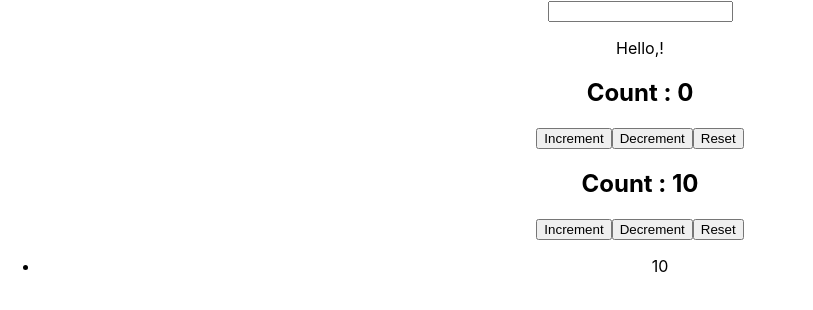
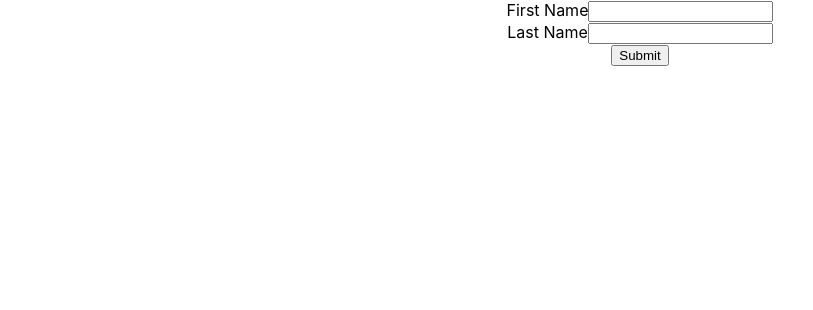
Before and after one commit to sarfrajabbasi/practice_react, a React (Create React App) app: page / in a window 1280 px wide. Shown: the top 310 px of the page, without its empty margins (0-813 px from the left). Built offline with nearby package versions, Linux system fonts and the light colour scheme.

Commit message:
react customHook Examples

```diff
--- a/src/App.js
+++ b/src/App.js
@@ -3,6 +3,7 @@ import "./App.css";
 import CustomCounter1 from "./component/coustomHooks/CustomCounter1";
 import CustomCounter2 from "./component/coustomHooks/CustomCounter2";
 import CustomHookExp from "./component/coustomHooks/CustomHookExp";
+import UserForm from "./component/coustomHooks/UserForm";
 // import FocusInput from "./component/useRef/FocusInput";
 // import MemoCounter from "./component/useMemo/MemoCounter";
 // import RefExample from "./component/useRef/RefExample";
@@ -163,9 +164,10 @@ function App() {
       {/* <MemoCounter></MemoCounter> */}
       {/* <RefExample></RefExample> */}
       {/* <FocusInput></FocusInput> */}
-      <CustomHookExp></CustomHookExp>
-      <CustomCounter1></CustomCounter1>
-      <CustomCounter2></CustomCounter2>
+      {/* <CustomHookExp></CustomHookExp> */}
+      {/* <CustomCounter1></CustomCounter1> */}
+      {/* <CustomCounter2></CustomCounter2> */}
+      <UserForm></UserForm>
     </div>
   );
 }
--- /dev/null
+++ b/src/component/coustomHooks/UserForm.js
@@ -0,0 +1,35 @@
+// @ts-nocheck
+import React, { useState } from "react";
+import useInput from "./useInput";
+
+const UserForm = () => {
+  const [firstName, bindFirstName,resetFirstName] = useInput('')
+  const [lastName, bindLastName,resetLastName] = useInput('')
+  const handleSubmit = (event) => {
+    event.preventDefault();
+    alert(`Hello ${firstName} ${lastName}`);
+    resetFirstName()
+    resetLastName()
+  };
+  return (
+    <form onSubmit={handleSubmit}>
+      <div>
+        <label>First Name</label>
+        <input
+          type="text"
+          {...bindFirstName}
+        ></input>
+      </div>
+      <div>
+        <label>Last Name</label>
+        <input
+          type="text"
+          {...bindLastName}
+        ></input>
+      </div>
+      <button type="submit">Submit</button>
+    </form>
+  );
+};
+
+export default UserForm;
--- /dev/null
+++ b/src/component/coustomHooks/useInput.js
@@ -0,0 +1,15 @@
+import React, { useState } from 'react'
+
+const useInput = (initialValue = '') => {
+    const [value,setValue] = useState(initialValue);
+
+
+    const reset = ()=> setValue(initialValue);
+    const bind = {
+        value,
+        onChange:(e)=> setValue(e.target.value)
+    }
+  return [value,bind,reset]
+}
+
+export default useInput
```
